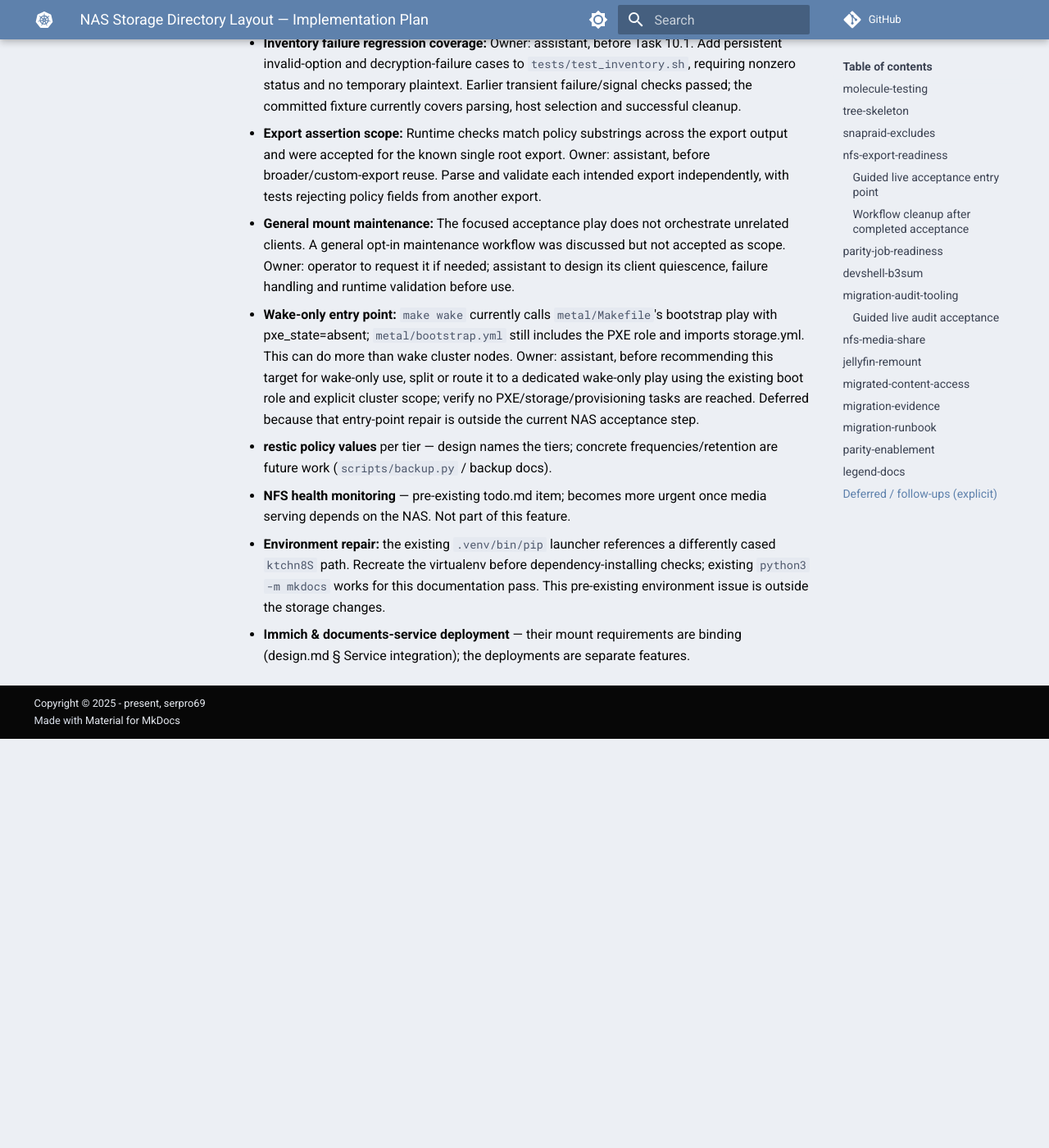
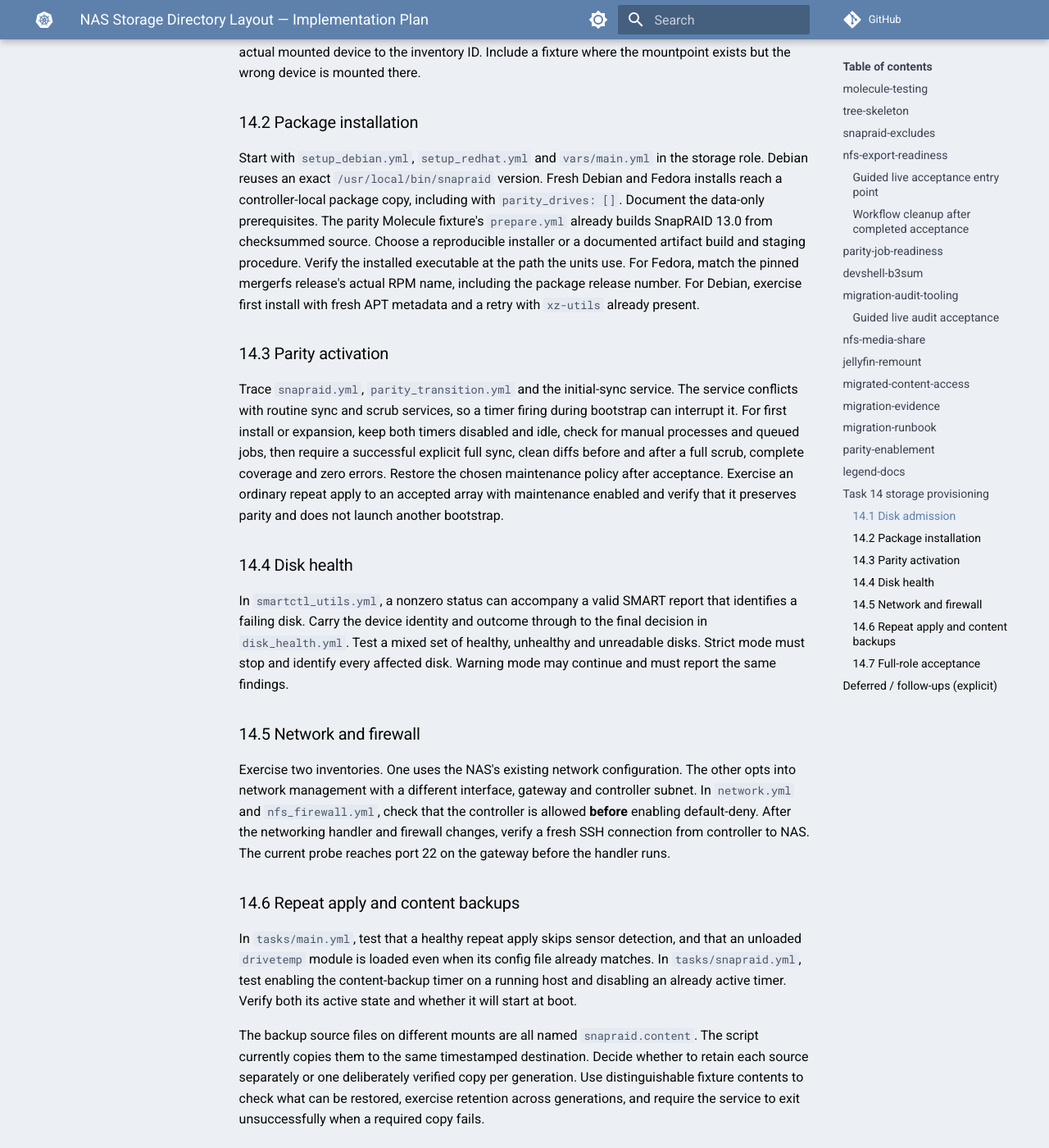
Before and after one commit to serpro69/ktchn8s, an MkDocs documentation site: the page built from docs/feat/wip/nas-storage-layout/implementation.md, in a window 1280 px wide and 1400 px high, scrolled down 26089 px. Shown: the whole window at 82% size. Built offline with MkDocs 1.6.1 and Material for MkDocs 9.7.7, drawn with Linux system fonts in a browser that asks for light colours; comment, search, counter and statistics services are not loaded; the version menu is left out; before the commit the page ends 26990 px from its top, so only the background shows below that; some of the changed text lies outside the part shown.

Commit message:
Document how to verify NAS provisioning with Molecule VMs
Record the expected behavior and failure cases for each storage follow-up. Use fresh QEMU guests to exercise the full playbook and verify a zero-change second apply before final verification.

```diff
--- a/docs/feat/wip/nas-storage-layout/implementation.md
+++ b/docs/feat/wip/nas-storage-layout/implementation.md
@@ -1078,6 +1078,101 @@ without warnings. `make docs` serves a preview and is not a terminating build ch
 If unrelated baseline warnings exist, record them and prove no new warnings; do not
 silently weaken strict mode. Also check local links in the revised Markdown directly.
 
+## Task 14 storage provisioning
+
+Use [Task 14](./tasks.md#task-14-storage-provisioning-on-new-and-existing-nas-hosts)
+for status and dependencies. The production entry point is `metal/storage.yml`.
+The live migration used an existing NAS and a focused parity play. Keep source
+comparisons, discard decisions, firmware changes and disk release under operator
+control. Use synthetic inventories and VM scratch disks for the following work.
+The operator runs the Ansible commands.
+
+### 14.1 Disk admission
+
+Trace `metal/roles/storage/tasks/disks.yml` through `mount_validation.yml`.
+Reuse applicable checks from `metal/roles/storage/files/parity-preflight.sh`.
+An existing ext4 partition on the expected device takes the reuse path. An
+explicitly authorized blank partition takes the format path once. An unreadable
+or ambiguous probe, an unexpected signature, or two inventory entries resolving
+to the same device must stop the play before formatting. Compare the actual
+mounted device to the inventory ID. Include a fixture where the mountpoint
+exists but the wrong device is mounted there.
+
+### 14.2 Package installation
+
+Start with `setup_debian.yml`, `setup_redhat.yml` and `vars/main.yml` in the
+storage role. Debian reuses an exact `/usr/local/bin/snapraid` version. Fresh
+Debian and Fedora installs reach a controller-local package copy, including
+with `parity_drives: []`. Document the data-only prerequisites. The parity
+Molecule fixture's `prepare.yml` already builds SnapRAID 13.0 from checksummed
+source. Choose a reproducible installer or a documented artifact build and
+staging procedure. Verify the installed executable at the path the units use.
+For Fedora, match the pinned mergerfs release's actual RPM name, including
+the package release number. For Debian, exercise first install with fresh APT
+metadata and a retry with `xz-utils` already present.
+
+### 14.3 Parity activation
+
+Trace `snapraid.yml`, `parity_transition.yml` and the initial-sync service.
+The service conflicts with routine sync and scrub services, so a timer firing
+during bootstrap can interrupt it. For first install or expansion, keep both
+timers disabled and idle, check for manual processes and queued jobs, then
+require a successful explicit full sync, clean diffs before and after a full
+scrub, complete coverage and zero errors. Restore the chosen maintenance
+policy after acceptance. Exercise an ordinary repeat apply to an accepted
+array with maintenance enabled and verify that it preserves parity and does
+not launch another bootstrap.
+
+### 14.4 Disk health
+
+In `smartctl_utils.yml`, a nonzero status can accompany a valid SMART report
+that identifies a failing disk. Carry the device identity and outcome through
+to the final decision in `disk_health.yml`. Test a mixed set of healthy,
+unhealthy and unreadable disks. Strict mode must stop and identify every
+affected disk. Warning mode may continue and must report the same findings.
+
+### 14.5 Network and firewall
+
+Exercise two inventories. One uses the NAS's existing network configuration.
+The other opts into network management with a different interface, gateway
+and controller subnet. In `network.yml` and `nfs_firewall.yml`, check that the
+controller is allowed **before** enabling default-deny. After the networking
+handler and firewall changes, verify a fresh SSH connection from controller to
+NAS. The current probe reaches port 22 on the gateway before the handler runs.
+
+### 14.6 Repeat apply and content backups
+
+In `tasks/main.yml`, test that a healthy repeat apply skips sensor detection,
+and that an unloaded `drivetemp` module is loaded even when its config file
+already matches. In `tasks/snapraid.yml`, test enabling the content-backup
+timer on a running host and disabling an already active timer. Verify both
+its active state and whether it will start at boot.
+
+The backup source files on different mounts are all named `snapraid.content`.
+The script currently copies them to the same timestamped destination. Decide
+whether to retain each source separately or one deliberately verified copy
+per generation. Use distinguishable fixture contents to check what can be
+restored, exercise retention across generations, and require the service to
+exit unsuccessfully when a required copy fails.
+
+### 14.7 Full-role acceptance
+
+Reuse the [parity scenario's Molecule/QEMU setup](#molecule-testing)
+on a Linux controller with KVM. Run one guest at a time, recreating it from
+the base image for each case. Give its virtual scratch disks stable device
+IDs and create the blank partitions expected by the install guide. Put the
+guest in the synthetic inventory's `nas` group. Leave filesystem creation,
+package installation and service setup to the production playbook.
+
+Have Molecule converge through `metal/storage.yml` from a clean checkout.
+The existing NFS and parity scenarios cover selected tasks after fixture
+preparation. For each case (data-only and parity-enabled), preserve the
+first recap, write a sentinel file between applies and run Molecule's
+idempotence step with the same inventory. Record a second recap with zero changes,
+matching sentinel checksum, the expected backing devices, the active NFS
+export and the intended timer states. Close Task 14 with this evidence before
+starting Task 10.
+
 ## Deferred / follow-ups (explicit)
 
 - **Probe failures and formatting authorization:** The inherited disk task can
```
Also changed, not shown: docs/feat/wip/nas-storage-layout/tasks.md (+5 -4 lines).
